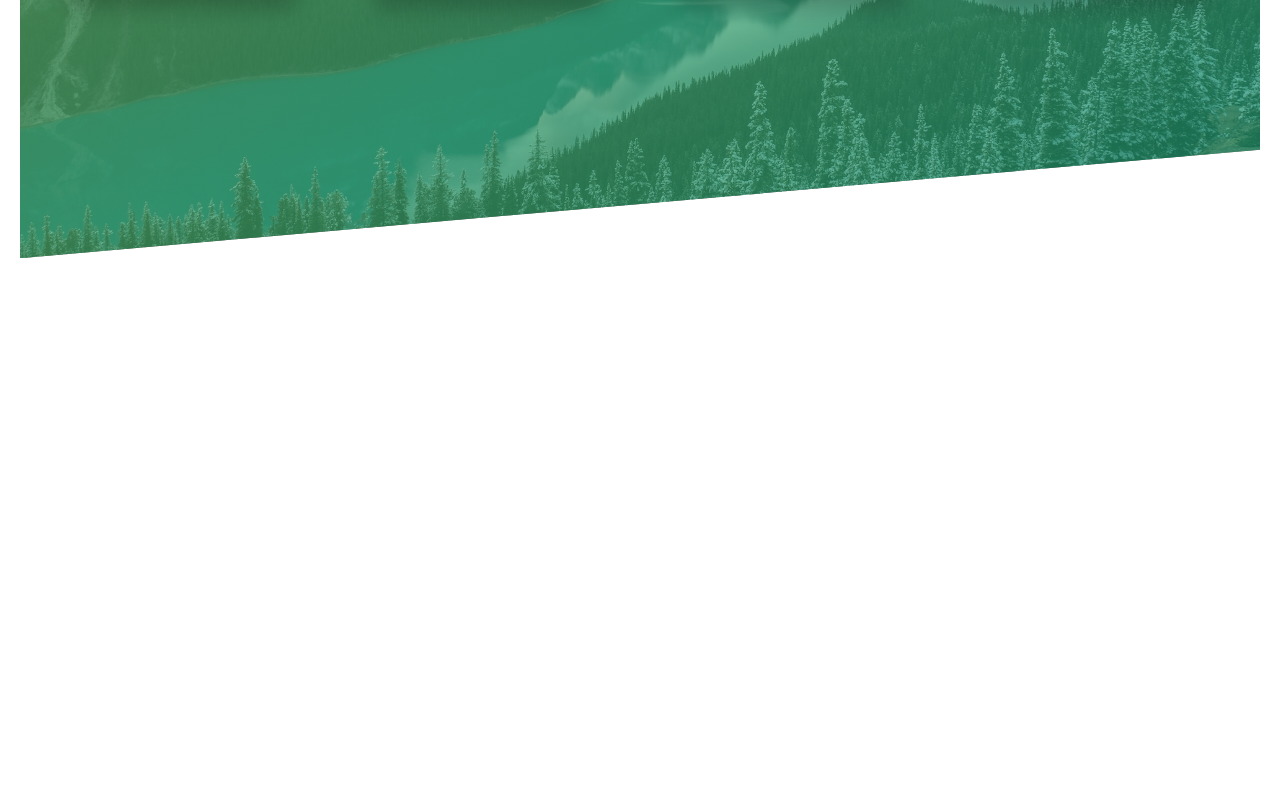
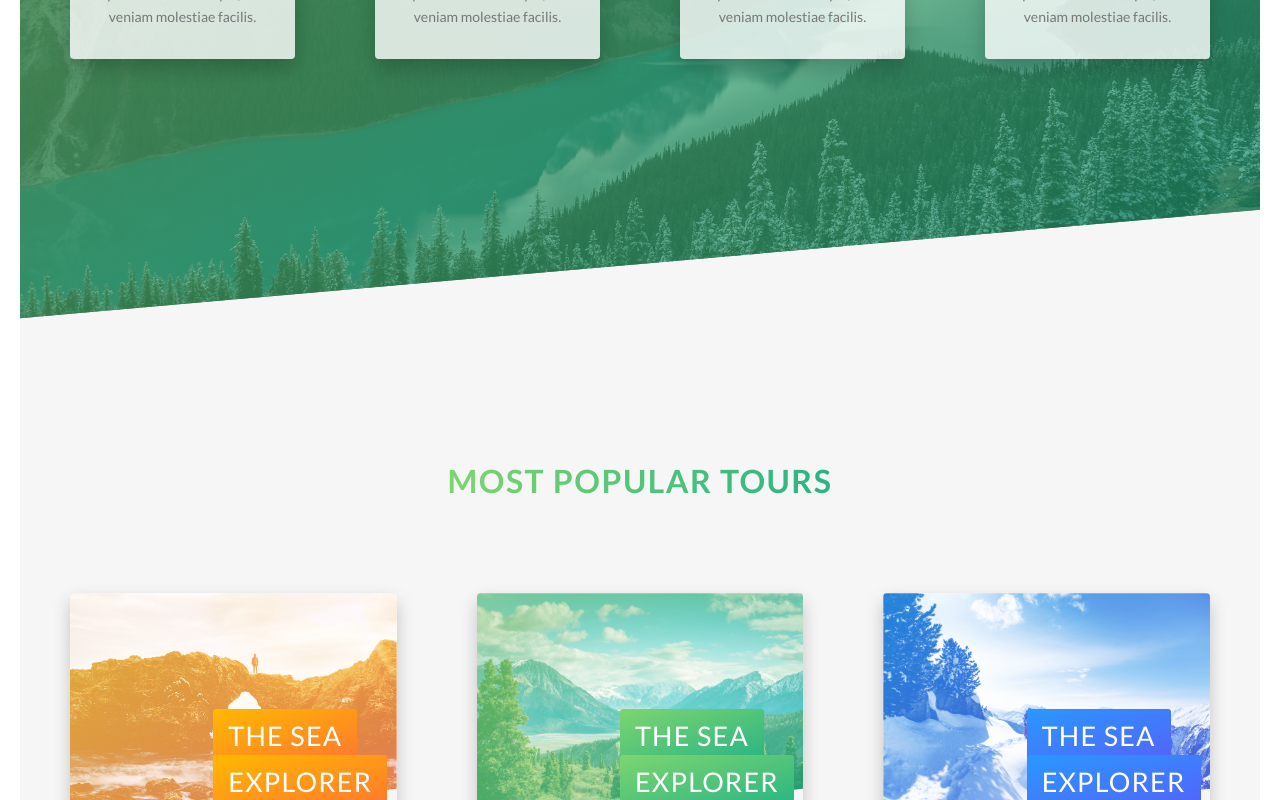
Before and after one commit to the-anomalous/natours, a React (Create React App) app: page / in a window 1280 px wide. Shown: the part 2000-2800 px from the top of the page. Before the commit the page ends 2258 px from the top, so only its background shows below. Built offline with nearby package versions, Linux system fonts and the light colour scheme.

Commit message:
created tours section

```diff
--- /dev/null
+++ b/src/components/card.component.jsx
@@ -0,0 +1,13 @@
+import React from 'react'
+
+const Card = ({children}) => {
+  return (
+    <div className="col-1-of-3">
+      <div className="card">
+        {children}
+      </div>
+    </div>
+  )
+}
+
+export default Card
--- /dev/null
+++ b/src/components/tours.component.jsx
@@ -0,0 +1,121 @@
+import React from 'react'
+import Card from './card.component'
+
+const Tours = () => {
+  return (
+    <section className="tours">
+      <div className="u-center-text u-margin-bottom-big">
+        <h2 className="heading-secondary">
+          most popular tours
+        </h2>
+      </div>
+
+      <div className="row">
+        <Card>
+          <div className="card__slide card__slide--back card__slide--back--1">
+            <div className="card__cta">
+              <div className="price__box">
+                <p className="price__box-only">only</p>
+                <p className="price__box-value">$297</p>
+              </div>
+
+              <button className="btn btn--white">Book Now</button>
+            </div>
+          </div>
+
+          <div className="card__slide card__slide--front">
+            <div className="card__picture card__picture--1" />
+
+            <h4 className="card__heading">
+              <span className="card__heading-span card__heading-span--1">
+                the sea explorer
+              </span>
+            </h4>
+
+            <div className="card__details">
+              <ul>
+                <li>3 days tour</li>
+                <li>Upto 30 people</li>
+                <li>2 tour guides</li>
+                <li>Sleep in cozy hotels</li>
+                <li>Difficulty: very easy</li>
+              </ul>
+            </div>
+          </div>
+        </Card>
+
+        <Card>
+          <div className="card__slide card__slide--back card__slide--back--2">
+            <div className="card__cta">
+              <div className="price__box">
+                <p className="price__box-only">only</p>
+                <p className="price__box-value">$497</p>
+              </div>
+
+              <button className="btn btn--white">Book Now</button>
+            </div>
+          </div>
+
+          <div className="card__slide card__slide--front">
+            <div className="card__picture card__picture--2" />
+
+            <h4 className="card__heading">
+              <span className="card__heading-span card__heading-span--2">
+                the sea explorer
+              </span>
+            </h4>
+
+            <div className="card__details">
+              <ul>
+                <li>7 days tour</li>
+                <li>Upto 40 people</li>
+                <li>6 tour guides</li>
+                <li>Sleep in provided tents</li>
+                <li>Difficulty: medium</li>
+              </ul>
+            </div>
+          </div>
+        </Card>
+
+        <Card>
+          <div className="card__slide card__slide--back card__slide--back--3">
+            <div className="card__cta">
+              <div className="price__box">
+                <p className="price__box-only">only</p>
+                <p className="price__box-value">$897</p>
+              </div>
+
+              <button className="btn btn--white">Book Now</button>
+            </div>
+          </div>
+
+          <div className="card__slide card__slide--front">
+            <div className="card__picture card__picture--3" />
+
+            <h4 className="card__heading">
+              <span className="card__heading-span card__heading-span--3">
+                the sea explorer
+              </span>
+            </h4>
+
+            <div className="card__details">
+              <ul>
+                <li>5 days tour</li>
+                <li>Upto 15 people</li>
+                <li>3 tour guides</li>
+                <li>Sleep in provide tents</li>
+                <li>Difficulty: hard</li>
+              </ul>
+            </div>
+          </div>
+        </Card>
+      </div>
+
+      <div className="u-center-text">
+        <button className="btn btn--green">discover our tours</button>
+      </div>
+    </section>
+  )
+}
+
+export default Tours
--- a/src/pages/home.page.jsx
+++ b/src/pages/home.page.jsx
@@ -2,6 +2,7 @@ import React from 'react'
 import Header from '../components/header.component'
 import About from '../components/about.component'
 import Features from '../components/features.component'
+import Tours from '../components/tours.component'
 
 const HomePage = () => {
   return (
@@ -9,7 +10,8 @@ const HomePage = () => {
       <Header />
       <main>
         <About />
-        <Features/>
+        <Features />
+        <Tours/>
       </main>
     </>
   )
--- a/src/sass/abstract/_variables.scss
+++ b/src/sass/abstract/_variables.scss
@@ -12,6 +12,12 @@ $color-primary: #55c57a;
 $color-primary-light: #7ed56f;
 $color-primary-dark: #28b485;
 
+$color-secondary-light: #ffb900;
+$color-secondary-dark: #ff7730;
+
+$color-tertiary-light: #2998ff;
+$color-tertiary-dark: #5463fa;
+
 $color-dark-grey:#777;
 $color-light-grey-1: #f6f6f6;
 
--- a/src/sass/base/_typography.scss
+++ b/src/sass/base/_typography.scss
@@ -40,8 +40,7 @@
   -moz-background-clip: text;
   -o-background-clip: text;
   color: transparent;
-  transition: all .2s;
-  transition-delay: .1s;
+  transition: all .2s linear .1s;
 
   &:hover{
     transform: skewY(2deg) skewX(15deg) scale(1.1);
--- a/src/sass/components/_buttons.scss
+++ b/src/sass/components/_buttons.scss
@@ -5,14 +5,19 @@
   cursor: pointer;
   position: relative;
   background-color: transparent;
+  padding: 1.6rem 4.2rem;
+  border-radius: 5rem;
+  text-transform: uppercase;
+  letter-spacing: 1.5px;
 
   &--white {
     color: $color-dark-grey;
     background-color: $color-white;
-    padding: 1.6rem 4.2rem;
-    border-radius: 5rem;
-    text-transform: uppercase;
-    letter-spacing: 1.5px;
+  }
+
+  &--green {
+    color: $color-white;
+    background-color: $color-primary-dark;
   }
 
   &--animated {
@@ -20,12 +25,12 @@
     animation-fill-mode: backwards;
   }
 
-  &--white:hover {
+  &:hover {
     transform: translateY(-3px);
     box-shadow: 0 10px 20px rgba(0, 0, 0, .3);
   }
 
-  &--white:active {
+  &:active {
     transform: translateY(-1px);
     box-shadow: 0 5px 10px rgba(0, 0, 0, .3);
   }
@@ -47,6 +52,10 @@
     background-color: $color-white;
   }
 
+  &--green::after {
+    background-color: $color-primary-dark;
+  }
+
   &:hover::after {
     transform: scaleX(1.6) scaleY(1.4);
     opacity: 0;
@@ -59,8 +68,7 @@
   border-radius: 3px;
   color: $color-primary;
   border-bottom: 1px solid $color-primary;
-  transition: all .2s;
-  transition-delay: .1s;
+  transition: all .2s linear .1s;
 
   &:hover{
     font-weight: 400;
--- a/src/sass/components/_composition.scss
+++ b/src/sass/components/_composition.scss
@@ -7,8 +7,7 @@
     position: absolute;
     z-index: 10;
     box-shadow: 0 10px 40px rgba($color-black, .5);
-    transition: all .2s;
-    transition-delay: .1s;
+    transition: all .2s ease .1s;
     outline-offset: 15px;
 
     &--ph-1{
--- /dev/null
+++ b/src/sass/components/_tours.scss
@@ -0,0 +1,162 @@
+.card {
+  perspective: 150rem;
+  -moz-perspective: 150rem;
+
+  position: relative;
+  height: 53rem;
+
+  &__slide {
+    position: absolute;
+    top: 0;
+    left: 0;
+    border-radius: 4px;
+    overflow: hidden;
+    height: 100%;
+    width: 100%;
+    color: white;
+    transition: all .8s ease .1s;
+    backface-visibility: hidden;
+    box-shadow: 0 .8rem 1.8rem rgba($color-black, .2);
+
+    &--back {
+      transform: rotateY(180deg);
+
+      &--1{
+        background-image: linear-gradient(to right bottom,
+        $color-secondary-light,
+        $color-secondary-dark);
+      }
+
+      &--2{
+        background-image: linear-gradient(to right bottom,
+        $color-primary-light,
+        $color-primary-dark);
+      }
+
+      &--3{
+        background-image: linear-gradient(to right bottom,
+        $color-tertiary-light,
+        $color-tertiary-dark);
+      }
+    }
+  }
+
+  &:hover &__slide--front{
+    transform: rotateY(-180deg);
+  }
+
+  &:hover &__slide--back{
+    transform: rotateY(0deg);
+  }
+
+  &__picture {
+    width: 100%;
+    height: 23rem;
+    background-size: cover;
+    background-repeat: no-repeat;
+    background-blend-mode: screen;
+    -webkit-background-blend-mode: screen;
+    clip-path: polygon(0 0, 100% 0, 100% 85%, 0 100%);
+
+    &--1 {
+      background-image: linear-gradient(to right bottom,
+          rgba($color-secondary-light, .85),
+          rgba($color-secondary-dark, .85)),
+        url('../../assets/images/nat-5.jpg');
+    }
+
+    &--2 {
+      background-image: linear-gradient(to right bottom,
+          rgba($color-primary-light, .85),
+          rgba($color-primary-dark, .85)),
+        url('../../assets/images/nat-6.jpg');
+    }
+
+    &--3 {
+      background-image: linear-gradient(to right bottom,
+          rgba($color-tertiary-light, .85),
+          rgba($color-tertiary-dark, .85)),
+        url('../../assets/images/nat-7.jpg');
+    }
+  }
+
+  &__heading {
+    position: absolute;
+    top: 12rem;
+    right: 2rem;
+    font-size: 2.7rem;
+    font-weight: 400;
+    text-transform: uppercase;
+    letter-spacing: 1.2px;
+    color: $color-white;
+    width: 50%;
+  }
+
+  &__heading-span {
+    padding: 1rem 1.5rem;
+    box-decoration-break: clone;
+    -webkit-box-decoration-break: clone;
+    border-radius: 3px;
+
+    &--1 {
+      background-image: linear-gradient(to right bottom,
+          $color-secondary-light,
+          $color-secondary-dark);
+    }
+
+    &--2 {
+      background-image: linear-gradient(to right bottom,
+          $color-primary-light,
+          $color-primary-dark);
+    }
+
+    &--3 {
+      background-image: linear-gradient(to right bottom,
+          $color-tertiary-light,
+          $color-tertiary-dark);
+    }
+  }
+
+  &__details{
+    padding: 3rem 4rem;
+
+    ul{
+      list-style: none;
+      text-align: center;
+
+      li{
+        margin: 0 auto;
+        width: 80%;
+        color: $color-dark-grey;
+
+        &:not(:last-child) {
+          border-bottom: 1px solid #e8e8e8;
+          margin-bottom: 2rem;
+          padding-bottom: .5rem;
+        }
+      }
+    }
+  }
+
+  &__cta{
+    position: absolute;
+    top: 50%;
+    left: 50%;
+    transform: translate(-50%, -50%);
+    width: 90%;
+    text-align: center;
+
+    .price__box{
+      margin-bottom: 10rem;
+
+      &-only{
+        text-transform: uppercase;
+        font-size: 1.7rem;
+      }
+      &-value{
+        font-size: 6rem;
+        font-weight: 300;
+      }
+    }
+  }
+}
--- a/src/sass/main.scss
+++ b/src/sass/main.scss
@@ -10,6 +10,7 @@
 @import './components/composition';
 @import './components/buttons';
 @import './components/feature-box';
+@import './components/tours';
 
 @import './layout/grid';
 @import './layout/header';
--- a/src/sass/pages/_home.scss
+++ b/src/sass/pages/_home.scss
@@ -1,7 +1,7 @@
 .section-about {
-  padding: 25rem 0;
+  padding: 20rem 0 26rem 0;
   background-color: $color-light-grey-1;
-  margin-top: -20vh;
+  margin-top: -6rem;
 }
 
 .section-features{
@@ -21,3 +21,9 @@
     transform: skewY(5deg);
   }
 }
+
+.tours{
+  padding: 25rem 0;
+  background-color: $color-light-grey-1;
+  margin-top: -6rem;
+}
```
Also changed, not shown: src/components/buttons/button-green.component.jsx (added), src/components/buttons/button-white.component.jsx (added).
